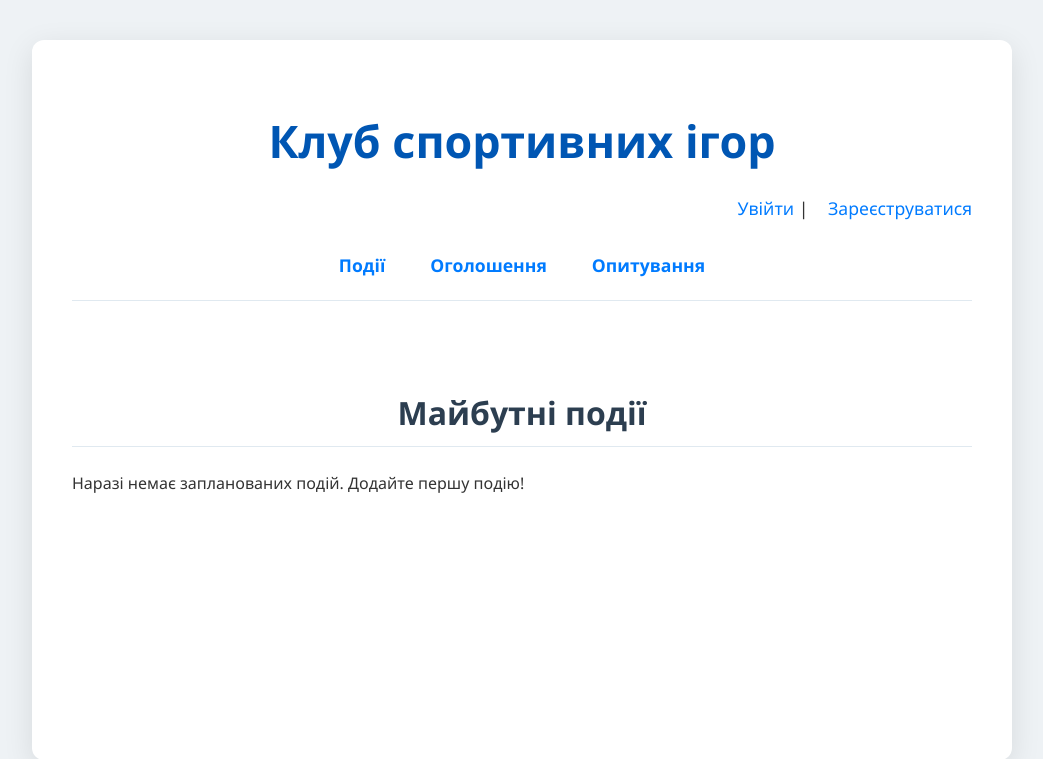
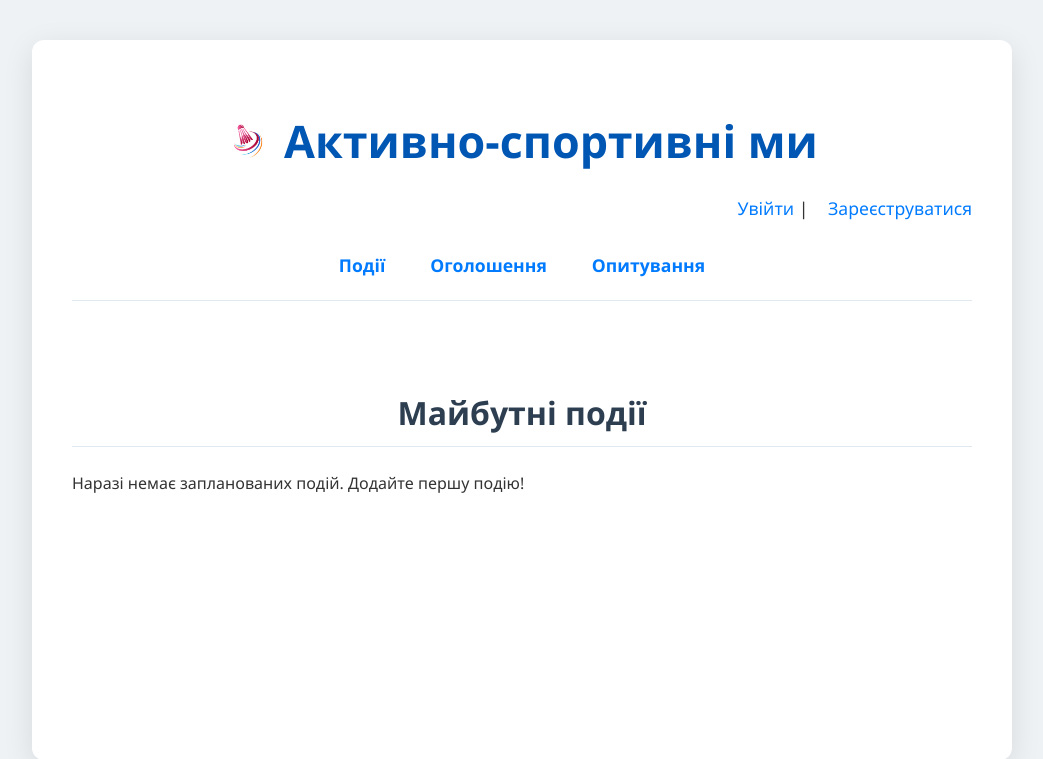
Before and after one commit to SportActive/SportActive, a Flask app: page / in a window 1280 px wide. Shown: the top 759 px of the page, without its empty margins (118-1161 px from the left). Run offline with Flask 3, Linux system fonts and the light colour scheme; data that the repository does not hold is empty.

```diff
--- a/static/style.css
+++ b/static/style.css
@@ -29,11 +29,25 @@ h1, h2, h3, h4 { /* Общий стиль для заголовков */
     font-weight: 600;
 }
 
-h1 {
-    font-size: 2.8em; /* Немного увеличен */
+/* ЗМІНИ ТУТ: Стилі для головного заголовка та його іконки */
+.main-title {
+    font-size: 2.8em;
     font-weight: 700;
-    color: #0056b3; /* Цвет для главного заголовка */
+    color: #0056b3;
+    text-align: center;
+    display: flex; /* Робимо H1 Flex-контейнером */
+    align-items: center; /* Вирівнюємо елементи по центру по вертикалі */
+    justify-content: center; /* Вирівнюємо вміст по центру по горизонталі */
+    gap: 15px; /* Проміжок між іконкою та текстом */
+    margin-bottom: 25px;
 }
+
+.main-title-icon {
+    height: 40px; /* Розмір іконки */
+    width: auto;
+    vertical-align: middle; /* Вирівнюємо по центру тексту */
+}
+
 
 h2 {
     font-size: 2.0em; /* Немного увеличен */
@@ -753,6 +767,12 @@ textarea.drag-over {
 
     h1 {
         font-size: 2em;
+        flex-direction: column; /* Змінюємо напрямок для мобільних пристроїв */
+        gap: 10px; /* Менший проміжок */
+    }
+
+    .main-title-icon {
+        height: 30px; /* Менший розмір для мобільних пристроїв */
     }
 
     h2 {
--- a/templates/index.html
+++ b/templates/index.html
@@ -3,13 +3,16 @@
 <head>
     <meta charset="UTF-8">
     <meta name="viewport" content="width=device-width, initial-scale=1.0">
-    <title>Клуб спортивних ігор</title>
+    <title>Активно-спортивні ми</title> {# ЗМІНА ТУТ: Нова назва сторінки #}
     <link rel="stylesheet" href="{{ url_for('static', filename='style.css') }}">
     <link rel="icon" type="image/png" href="{{ url_for('static', filename='favicon.png') }}">
 </head>
 <body>
     <div class="container">
-        <h1>Клуб спортивних ігор</h1>
+        <h1 class="main-title"> {# ЗМІНА ТУТ: Додано клас main-title #}
+            <img src="{{ url_for('static', filename='favicon.png') }}" alt="Логотип" class="main-title-icon"> {# НОВЕ: Картинка фавікону #}
+            Активно-спортивні ми {# ЗМІНА ТУТ: Нова назва #}
+        </h1>
 
         <div class="auth-links">
             {% if current_user.is_authenticated %}
@@ -94,13 +97,12 @@
                         <ul>
                             {% for p_entry in event.processed_participants %}
                                 <li>
-                                    <div class="participant-details"> {# Новий контейнер для імені та бейджів #}
+                                    <div class="participant-details">
                                         {{ p_entry.username }}
                                         {% if users_fee_status[p_entry.username] is defined and users_fee_status[p_entry.username] %}
                                             <span class="fee-paid-badge" title="Внески сплачено">&#10003;</span>
                                         {% endif %}
 
-                                        {# Смайлик тепер всередині team-name-badge #}
                                         {% if p_entry.assigned_team_name %}
                                             <span class="team-name-badge">{{ p_entry.assigned_team_name }} 😉</span>
                                         {% endif %}
```
